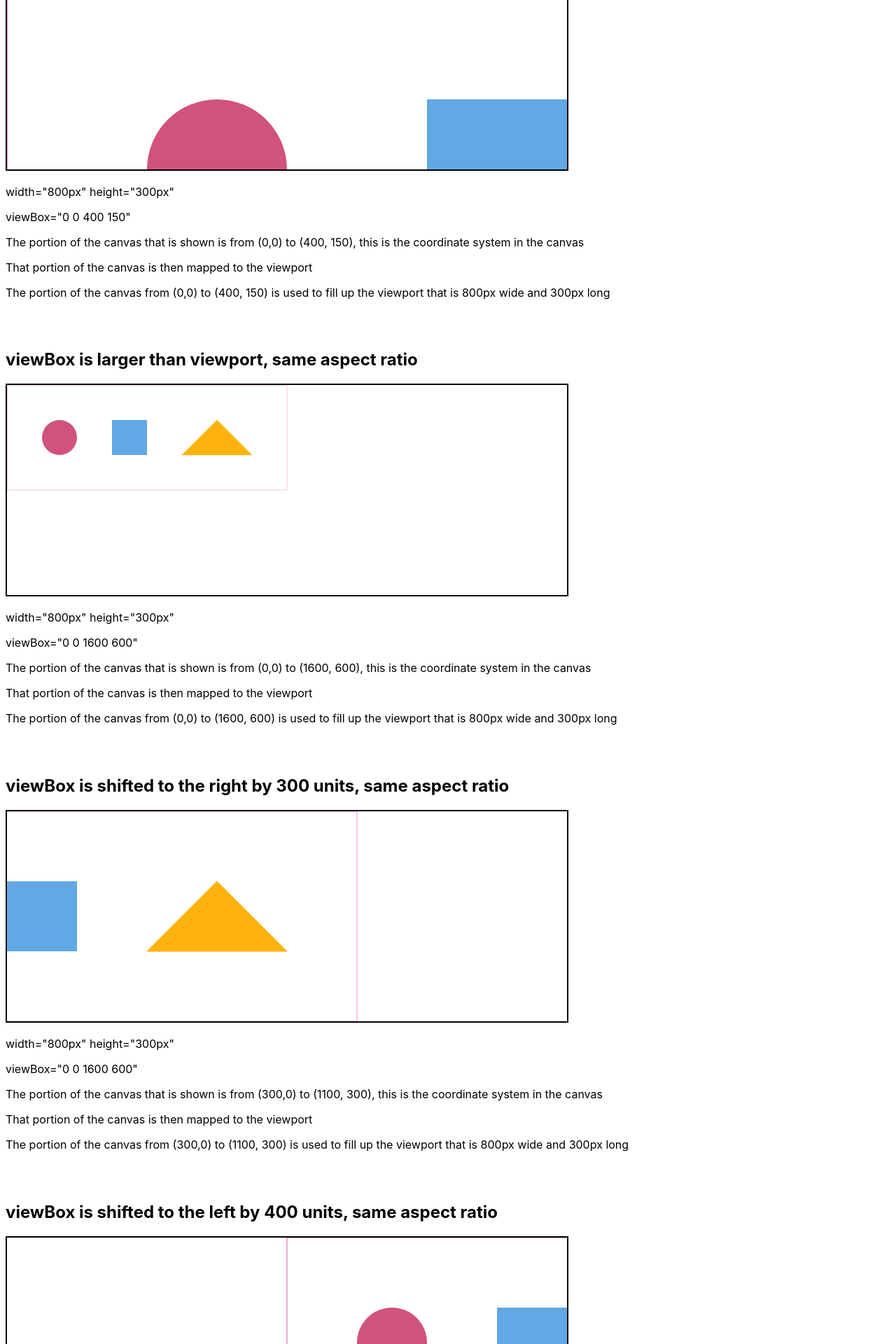
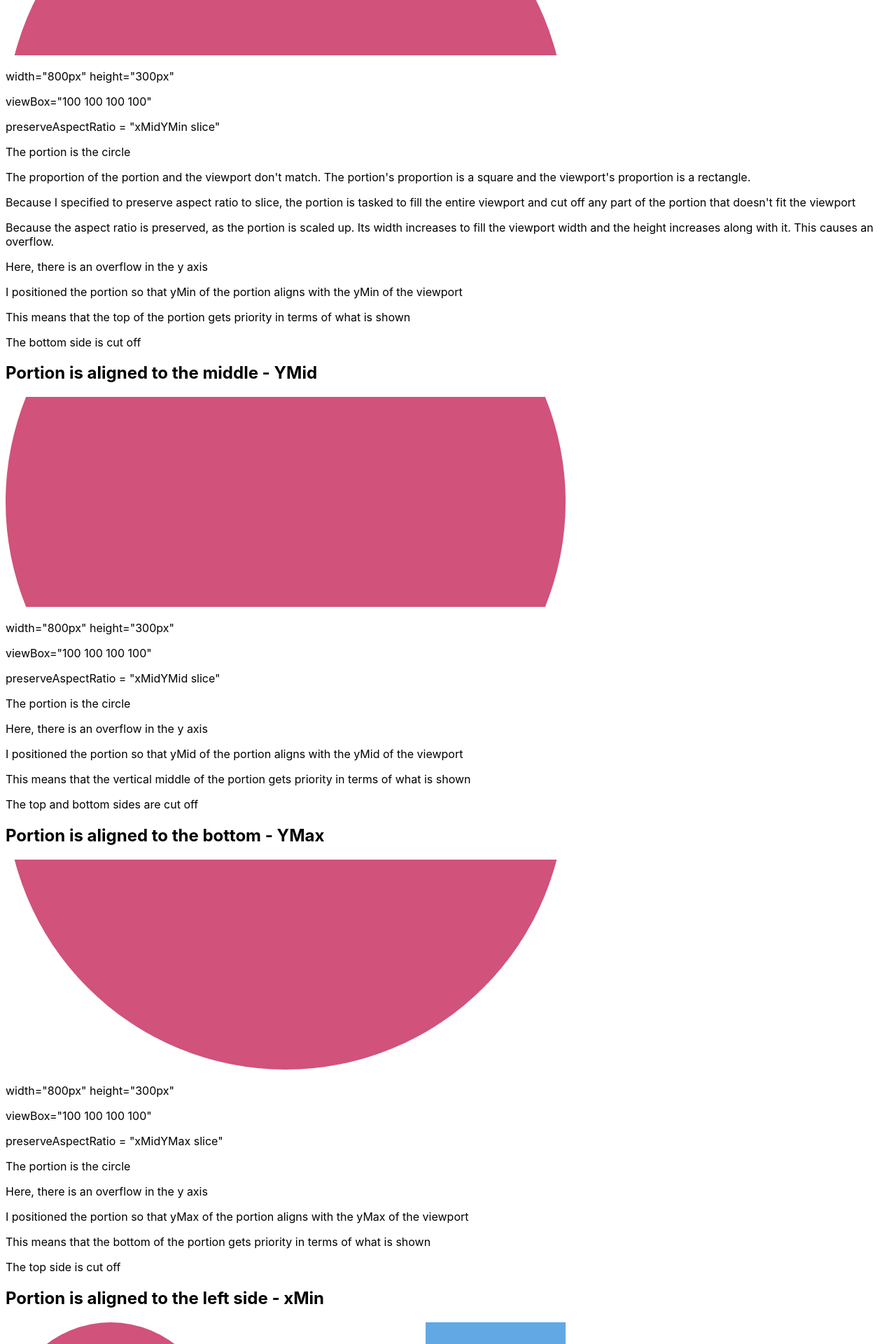
Before and after one commit to juliennecodes/explore-svg, a React (Create React App) app: page / in a window 1280 px wide. Shown: the part 820-2740 px from the top of the page at 70% size. Built offline with nearby package versions, Linux system fonts and the light colour scheme.

Commit message:
did different aspect ratio and different aligns

```diff
--- a/src/App.js
+++ b/src/App.js
@@ -1,11 +1,12 @@
 import './App.css';
-import { Svgs } from './second-experiments/Svgs';
+import { DifferentAspectRatio } from './second-experiments/DifferentAspectRatio';
+// import { Svgs } from './second-experiments/Svgs';
 // import { SvgE } from './first-experiments/SvgE';
 
 function App() {
   return (
     <div className="App">
-      <Svgs />
+      <DifferentAspectRatio />
     </div>
   );
 }
--- /dev/null
+++ b/src/second-experiments/DifferentAspectRatio.js
@@ -0,0 +1,251 @@
+export function DifferentAspectRatio() {
+  return (
+    <div className="different-aspect-ratio">
+      <h2>Different Aspect Ratio</h2>
+      <OriginalCopy />
+      <PortionAlignedTop />
+      <PortionAlignedVerticalMiddle />
+      <PortionAlignedBottom />
+      <PortionAlignedLeft />
+      <PortionAlignedHorizontalMiddle />
+      <PortionAlignedRight />
+    </div>
+  );
+}
+
+function Shapes() {
+  return (
+    <>
+      <line fill="none" stroke="hsl(0,0%, 70%)" x1="0" y1="0" x2="800" y2="0" />
+      <line fill="none" stroke="hsl(0,0%, 70%)" x1="0" y1="0" x2="0" y2="300" />
+      <rect
+        x="0"
+        y="0"
+        width="800"
+        height="300"
+        fill="none"
+        stroke="hsl(324, 91%, 75%)"
+      />
+      <circle cx="150" cy="150" r="50" fill="hsl(341, 58%, 57%)" />
+      <rect
+        x="300"
+        y="100"
+        width="100"
+        height="100"
+        fill="hsl(208, 72%, 64%)"
+      />
+      <polygon
+        fill="hsl(41, 100%, 53%)"
+        stroke="hsl(41, 100%, 53%)"
+        points="500,200 600,100 700,200"
+      />
+    </>
+  );
+}
+
+function OriginalCopy() {
+    return (
+      <div>
+        <h2>original</h2>
+        <svg width="800px" height="300px" viewBox="0 0 800 300">
+          <Shapes />
+        </svg>
+        <p>width="800px" height="300px"</p>
+        <p>viewBox="0 0 800 300"</p>
+        <p>The viewBox and the viewport has a 1:1 relationship</p>
+      </div>
+    );
+  }
+
+function PortionAlignedTop() {
+  return (
+    <div>
+      <h2>Portion is aligned to the top - YMin</h2>
+      <svg
+        width="800px"
+        height="300px"
+        viewBox="100 100 100 100"
+        preserveAspectRatio="xMidYMin slice"
+      >
+        <Shapes />
+      </svg>
+      <p>width="800px" height="300px"</p>
+      <p>viewBox="100 100 100 100"</p>
+      <p>preserveAspectRatio = "xMidYMin slice"</p>
+      <p>The portion is the circle</p>
+      <p>
+        The proportion of the portion and the viewport don't match. The
+        portion's proportion is a square and the viewport's proportion is a
+        rectangle.
+      </p>
+      <p>
+        Because I specified to preserve aspect ratio to slice, the portion is
+        tasked to fill the entire viewport and cut off any part of the portion
+        that doesn't fit the viewport
+      </p>
+      <p>
+        Because the aspect ratio is preserved, as the portion is scaled up. Its
+        width increases to fill the viewport width and the height increases
+        along with it. This causes an overflow.
+      </p>
+      <p>Here, there is an overflow in the y axis</p>
+      <p>
+        I positioned the portion so that yMin of the portion aligns with the
+        yMin of the viewport
+      </p>
+      <p>
+        This means that the top of the portion gets priority in
+        terms of what is shown
+      </p>
+      <p>The bottom side is cut off</p>
+    </div>
+  );
+}
+
+function PortionAlignedVerticalMiddle() {
+  return (
+    <div>
+      <h2>Portion is aligned to the middle - YMid</h2>
+      <svg
+        width="800px"
+        height="300px"
+        viewBox="100 100 100 100"
+        preserveAspectRatio="xMidYMid slice"
+      >
+        <Shapes />
+      </svg>
+      <p>width="800px" height="300px"</p>
+      <p>viewBox="100 100 100 100"</p>
+      <p>preserveAspectRatio = "xMidYMid slice"</p>
+      <p>The portion is the circle</p>
+      <p>Here, there is an overflow in the y axis</p>
+      <p>
+        I positioned the portion so that yMid of the portion aligns with the
+        yMid of the viewport
+      </p>
+      <p>
+        This means that the vertical middle of the portion gets priority in
+        terms of what is shown
+      </p>
+      <p>The top and bottom sides are cut off</p>
+    </div>
+  );
+}
+
+function PortionAlignedBottom() {
+  return (
+    <div>
+      <h2>Portion is aligned to the bottom - YMax</h2>
+      <svg
+        width="800px"
+        height="300px"
+        viewBox="100 100 100 100"
+        preserveAspectRatio="xMidYMax slice"
+      >
+        <Shapes />
+      </svg>
+      <p>width="800px" height="300px"</p>
+      <p>viewBox="100 100 100 100"</p>
+      <p>preserveAspectRatio = "xMidYMax slice"</p>
+      <p>The portion is the circle</p>
+      <p>Here, there is an overflow in the y axis</p>
+      <p>
+        I positioned the portion so that yMax of the portion aligns with the
+        yMax of the viewport
+      </p>
+      <p>
+        This means that the bottom of the portion gets priority in terms of what
+        is shown
+      </p>
+      <p>The top side is cut off</p>
+    </div>
+  );
+}
+
+function PortionAlignedLeft() {
+  return (
+    <div>
+      <h2>Portion is aligned to the left side - xMin</h2>
+      <svg
+        width="800px"
+        height="300px"
+        viewBox="100 100 600 100"
+        preserveAspectRatio="xMinYMin slice"
+      >
+        <Shapes />
+      </svg>
+      <p>width="800px" height="300px"</p>
+      <p>viewBox="100 100 600 100"</p>
+      <p>preserveAspectRatio = "xMinYMin slice"</p>
+      <p>The portion is the three shapes</p>
+      <p>Here, there is an overflow in the x axis</p>
+      <p>
+        I positioned the portion so that xMin of the portion aligns with the
+        xMin of the viewport
+      </p>
+      <p>
+        This means that the left side gets priority in terms of what is shown
+      </p>
+      <p>The right side is cut off</p>
+    </div>
+  );
+}
+
+function PortionAlignedHorizontalMiddle() {
+  return (
+    <div>
+      <h2>Portion is aligned to the middle - xMid</h2>
+      <svg
+        width="800px"
+        height="300px"
+        viewBox="100 100 600 100"
+        preserveAspectRatio="xMidYMin slice"
+      >
+        <Shapes />
+      </svg>
+      <p>width="800px" height="300px"</p>
+      <p>viewBox="100 100 600 100"</p>
+      <p>preserveAspectRatio = "xMidYMin slice"</p>
+      <p>The portion is the three shapes</p>
+      <p>Here, there is an overflow in the x axis</p>
+      <p>
+        I positioned the portion so that xMid of the portion aligns with the
+        xMid of the viewport
+      </p>
+      <p>
+        This means that the middle of the portion gets priority in terms of what
+        is shown
+      </p>
+      <p>The left and right sides are cut off</p>
+    </div>
+  );
+}
+
+function PortionAlignedRight() {
+  return (
+    <div>
+      <h2>Portion is aligned to the right - xMax</h2>
+      <svg
+        width="800px"
+        height="300px"
+        viewBox="100 100 600 100"
+        preserveAspectRatio="xMaxYMin slice"
+      >
+        <Shapes />
+      </svg>
+      <p>width="800px" height="300px"</p>
+      <p>viewBox="100 100 600 100"</p>
+      <p>preserveAspectRatio = "xMaxYMin slice"</p>
+      <p>The portion is the three shapes</p>
+      <p>Here, there is an overflow in the x axis</p>
+      <p>
+        I positioned the portion so that xMax of the portion aligns with the
+        xMax of the viewport
+      </p>
+      <p>
+        This means that the right side gets priority in terms of what is shown
+      </p>
+      <p>The left side is cut off</p>
+    </div>
+  );
+}
--- a/src/second-experiments/Svgs.js
+++ b/src/second-experiments/Svgs.js
@@ -53,10 +53,6 @@ function OriginalCopy() {
       <p>width="800px" height="300px"</p>
       <p>viewBox="0 0 800 300"</p>
       <p>The viewBox and the viewport has a 1:1 relationship</p>
-      <p>
-        The portion of the canvas that the viewBox decided upon is not being
-        enlarged or halved
-      </p>
     </div>
   );
 }
```
